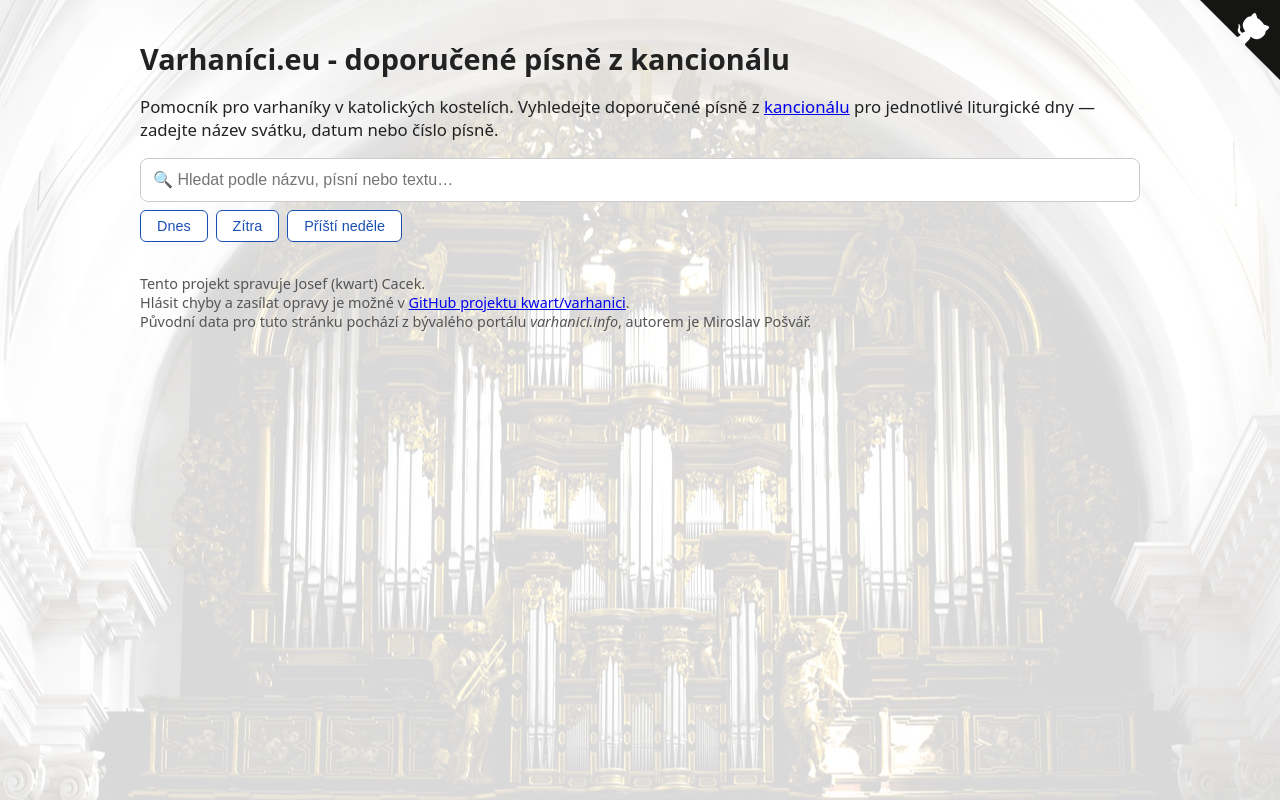
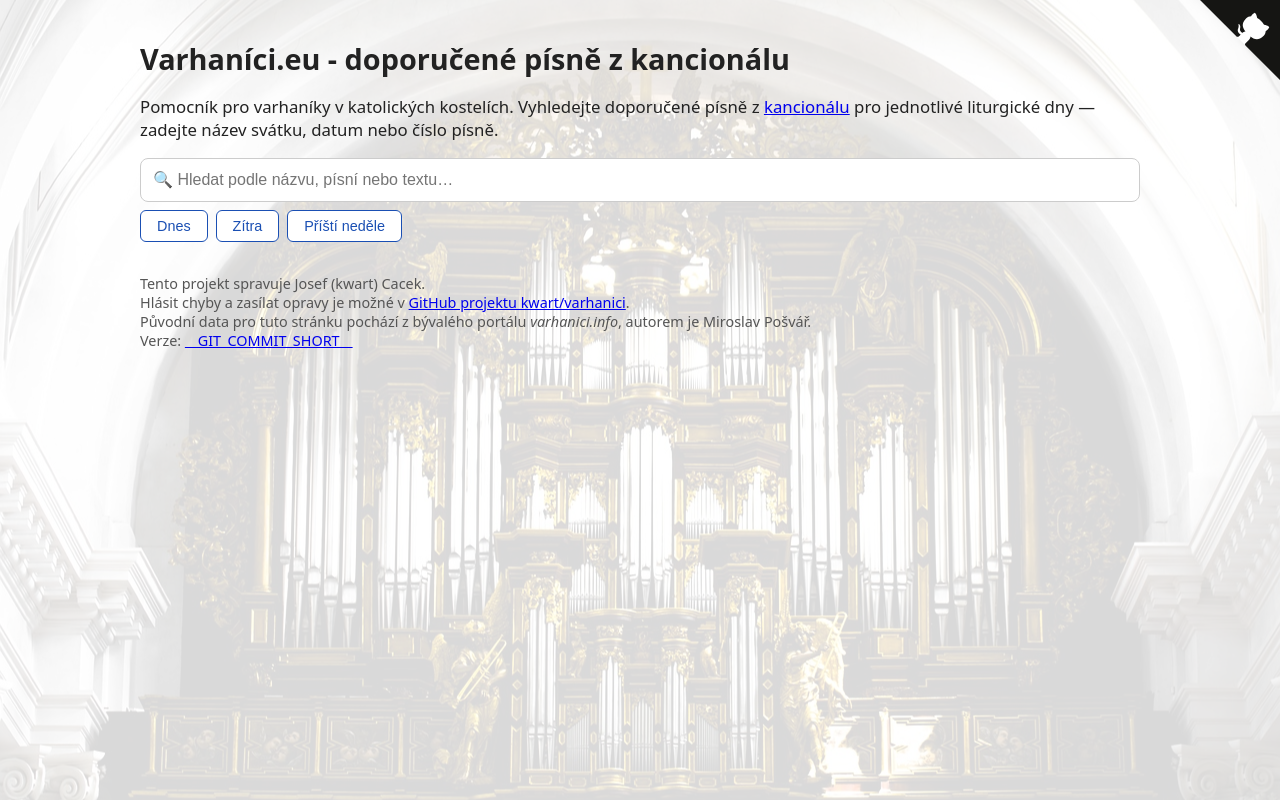
Before and after one commit to kwart/varhanici, a website: page template.html in a window 1280 px wide. Drawn offline with nearby package versions, Linux system fonts and the light colour scheme; a script that the page names is missing.

Commit message:
Git commit ref

```diff
--- a/template.html
+++ b/template.html
@@ -185,7 +185,8 @@ h1 {
     <p style="margin-top:2rem;font-size:0.9rem;color:#555;">
       Tento projekt spravuje Josef (kwart) Cacek.<br>
       Hlásit chyby a zasílat opravy je možné v <a href="https://github.com/kwart/varhanici">GitHub projektu kwart/varhanici</a>.<br/>
-      Původní data pro tuto stránku pochází z bývalého portálu <i>varhanici.info</i>, autorem je Miroslav Pošvář.
+      Původní data pro tuto stránku pochází z bývalého portálu <i>varhanici.info</i>, autorem je Miroslav Pošvář.<br/>
+      Verze: <a href="https://github.com/kwart/varhanici/commit/__GIT_COMMIT_SHORT__">__GIT_COMMIT_SHORT__</a>
     </p>
   </div>
 
```
Also changed, not shown: .github/workflows/deploy.yml.
